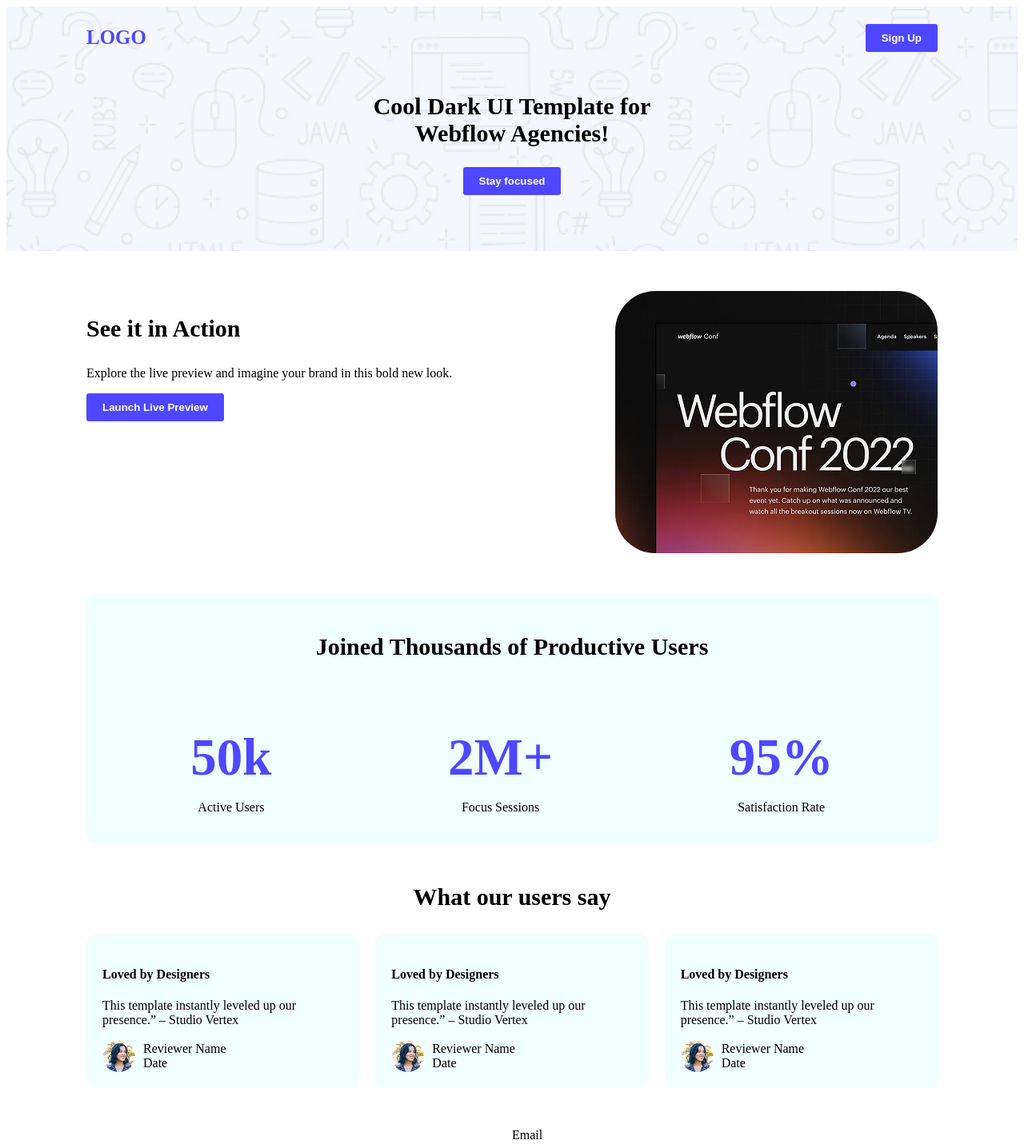
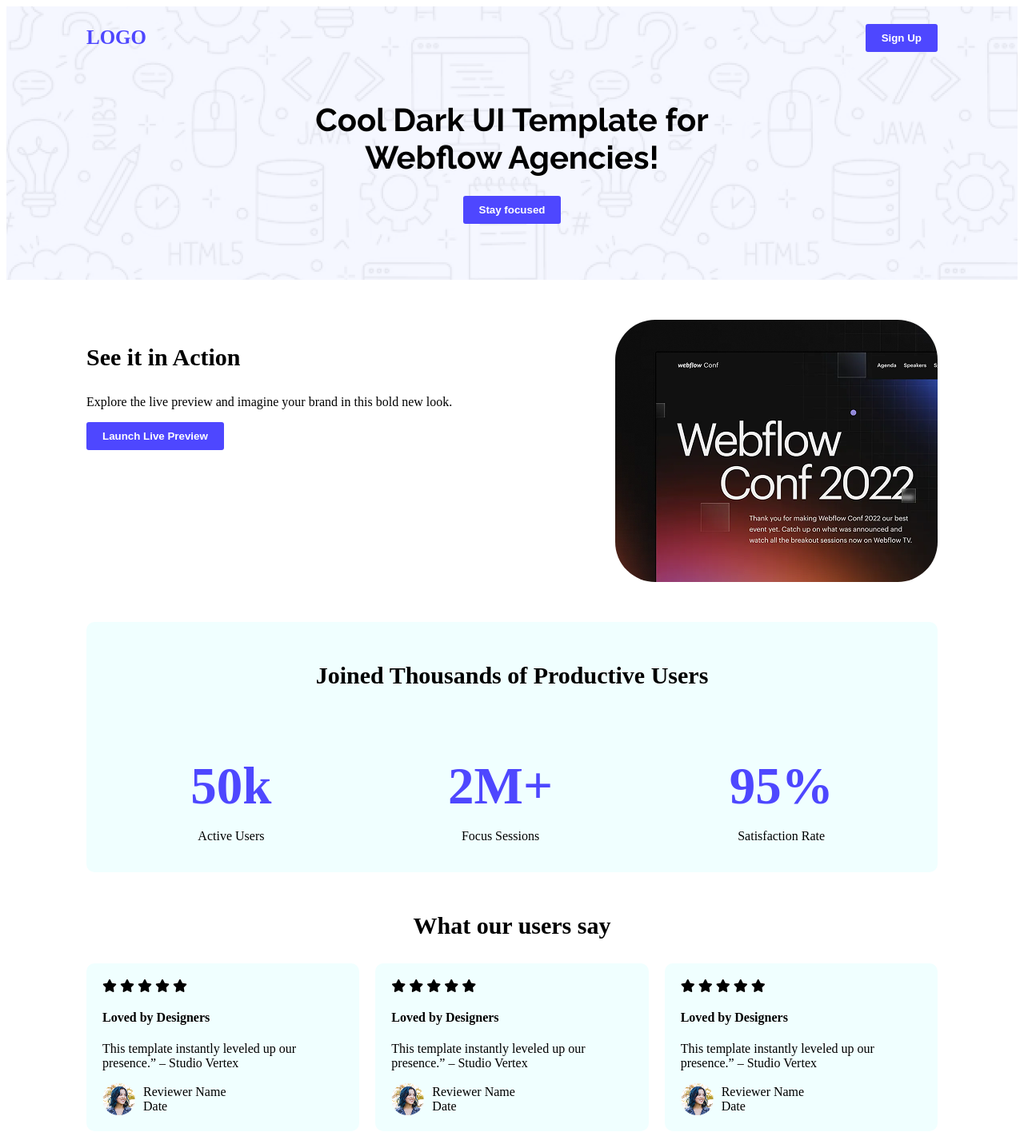
Before and after one commit to abrarmueed86/first-assignment, a plain HTML site: page index.html in a window 1280 px wide. Shown: the top 1431 px of the page at 80% size. Drawn offline with Linux system fonts and the light colour scheme.

Commit message:
added some feature

```diff
--- a/index.html
+++ b/index.html
@@ -6,9 +6,9 @@
     <meta name="viewport" content="width=device-width, initial-scale=1.0">
     <title>LOGO</title>
     <link rel="preconnect" href="https://fonts.googleapis.com">
-    <link rel="preconnect" href="https://fonts.gstatic.com" crossorigin>
-    <link href="https://fonts.googleapis.com/css2?family=Open+Sans:ital,wght@0,300..800;1,300..800&display=swap"
-        rel="stylesheet">
+<link rel="preconnect" href="https://fonts.gstatic.com" crossorigin>
+<link href="https://fonts.googleapis.com/css2?family=Open+Sans:ital,wght@0,300..800;1,300..800&family=Raleway:ital,wght@0,100..900;1,100..900&display=swap" rel="stylesheet">
+    <script src="https://kit.fontawesome.com/b354dd4e89.js" crossorigin="anonymous"></script>
 
     <link rel="stylesheet" href="styles/index.css">
 </head>
@@ -24,7 +24,7 @@
         </nav>
 
         <div class="banner">
-            <h3 class="title-primary">Cool Dark UI Template for <br> Webflow Agencies!</h3>
+            <h3 class="title-primary raleway">Cool Dark UI Template for <br> Webflow Agencies!</h3>
             <a href=""><button class="btn-primary">Stay focused</button></a>
         </div>
 
@@ -59,6 +59,11 @@
             <h3 class="title-primary">What our users say</h3>
             <div class="users-container">
                 <div class="users-div">
+                    <i class="fa-solid fa-star"></i>
+                    <i class="fa-solid fa-star"></i>
+                    <i class="fa-solid fa-star"></i>
+                    <i class="fa-solid fa-star"></i>
+                    <i class="fa-solid fa-star"></i>
                     <h4>Loved by Designers</h4>
                     <p>This template instantly leveled up our presence.” – Studio Vertex</p>
                     <div class="review-box">
@@ -70,6 +75,11 @@
                     </div>
                 </div>
                 <div class="users-div">
+                    <i class="fa-solid fa-star"></i>
+                    <i class="fa-solid fa-star"></i>
+                    <i class="fa-solid fa-star"></i>
+                    <i class="fa-solid fa-star"></i>
+                    <i class="fa-solid fa-star"></i>
                     <h4>Loved by Designers</h4>
                     <p>This template instantly leveled up our presence.” – Studio Vertex</p>
                     <div class="review-box">
@@ -81,6 +91,11 @@
                     </div>
                 </div>
                 <div class="users-div">
+                    <i class="fa-solid fa-star"></i>
+                    <i class="fa-solid fa-star"></i>
+                    <i class="fa-solid fa-star"></i>
+                    <i class="fa-solid fa-star"></i>
+                    <i class="fa-solid fa-star"></i>
                     <h4>Loved by Designers</h4>
                     <p>This template instantly leveled up our presence.” – Studio Vertex</p>
                     <div class="review-box">
--- a/styles/index.css
+++ b/styles/index.css
@@ -1,4 +1,10 @@
 
+.raleway {
+  font-family: "Raleway", sans-serif;
+  font-optical-sizing: auto;
+
+  font-style: normal;
+}
 
 
 .open-sans {
@@ -53,6 +59,7 @@
 
 .banner h3{
     margin-bottom: 10px;
+    font-size: 40px;
 
 }
 header{
```
